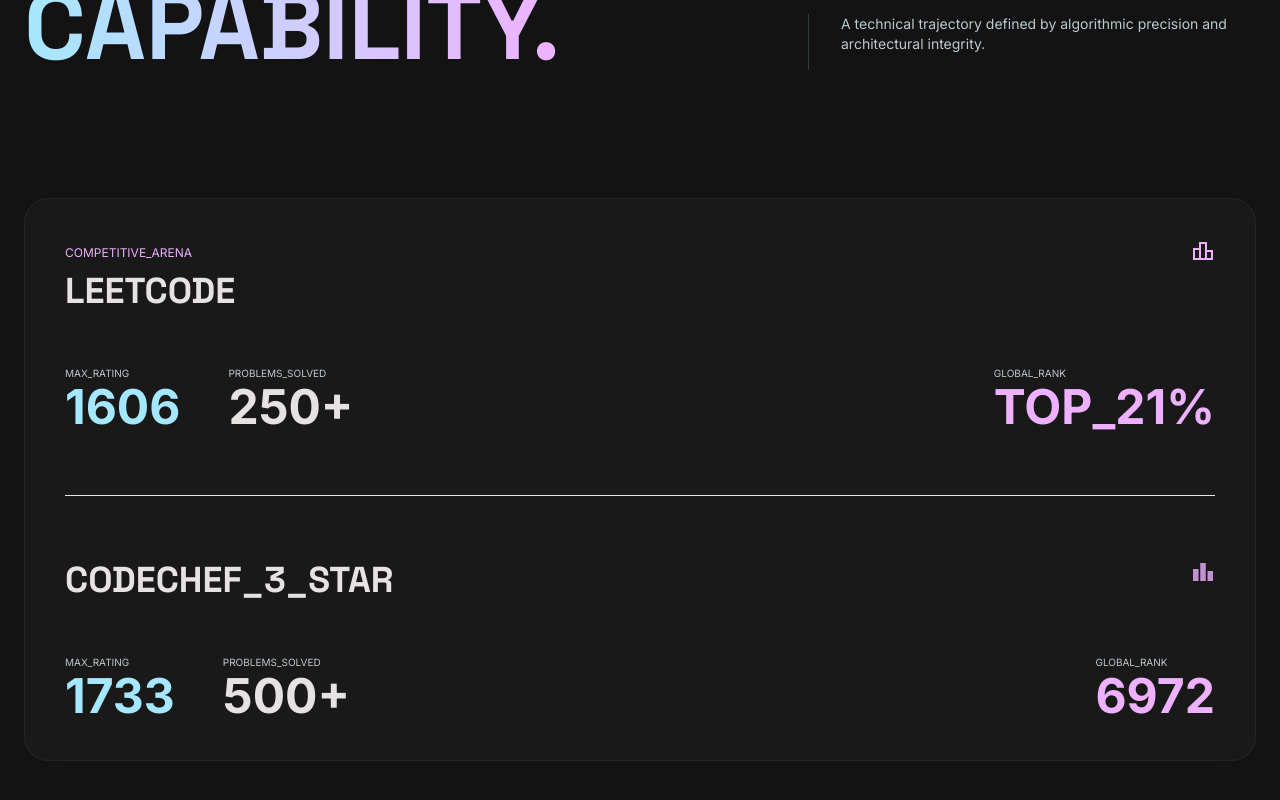
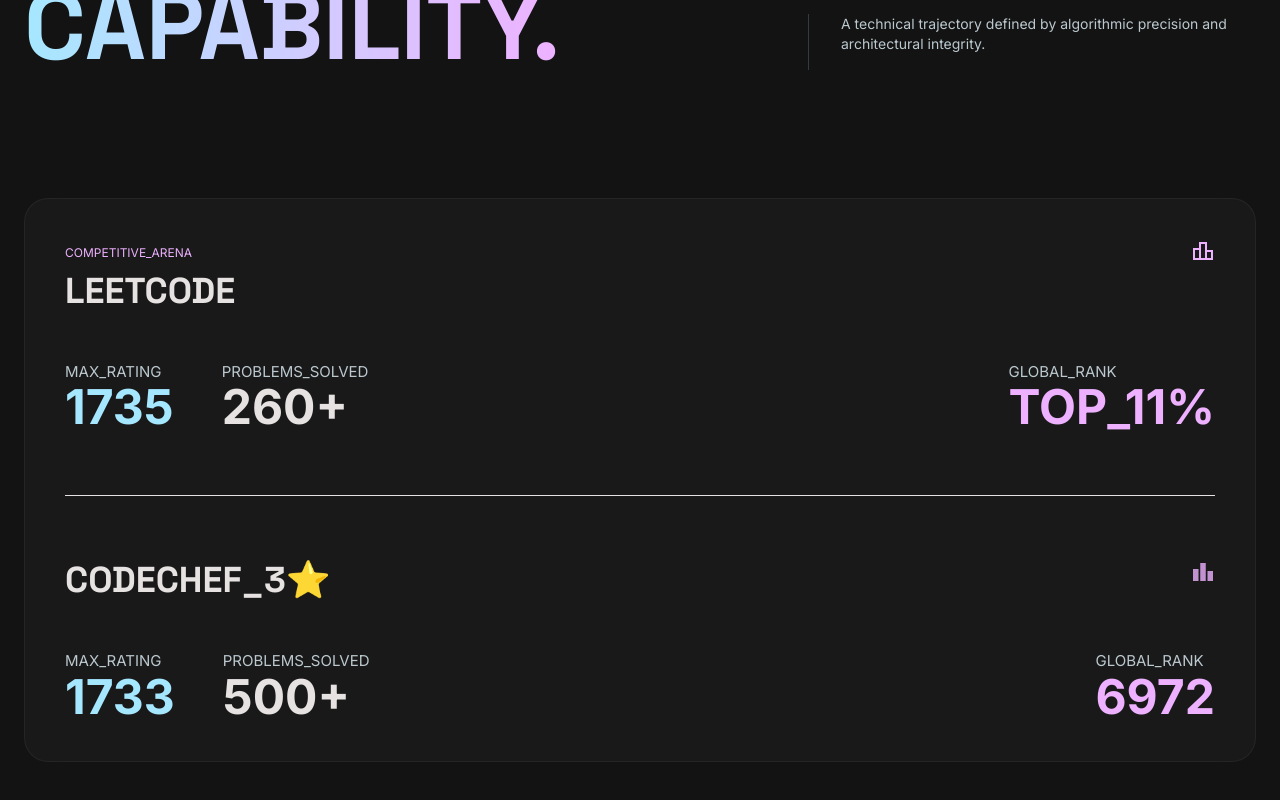
Before and after one commit to Name-Archit/Portfolio_Website, a React (Vite) app: page /expertise in a window 1280 px wide. Shown: the part 330-1130 px from the top of the page. Built offline with nearby package versions, Linux system fonts and the light colour scheme.

Commit message:
Changes few codes

```diff
--- a/src/pages/Expertise.jsx
+++ b/src/pages/Expertise.jsx
@@ -48,24 +48,24 @@
 
               <div className="flex flex-wrap gap-12">
                 <div>
-                  <span className="text-[10px] text-on-surface-variant">
+                  <span className="text-[15px] text-on-surface-variant">
                     MAX_RATING
                   </span>
-                  <p className="text-5xl text-primary font-bold">1606</p>
+                  <p className="text-5xl text-primary font-bold">1735</p>
                 </div>
 
                 <div>
-                  <span className="text-[10px] text-on-surface-variant">
+                  <span className="text-[15px] text-on-surface-variant">
                     PROBLEMS_SOLVED
                   </span>
-                  <p className="text-5xl font-bold">250+</p>
+                  <p className="text-5xl font-bold">260+</p>
                 </div>
 
                 <div className="ml-auto">
-                  <span className="text-[10px] text-on-surface-variant">
+                  <span className="text-[15px] text-on-surface-variant">
                     GLOBAL_RANK
                   </span>
-                  <p className="text-5xl text-secondary font-bold">TOP_21%</p>
+                  <p className="text-5xl text-secondary font-bold">TOP_11%</p>
                 </div>
               </div>
             </div>
@@ -77,7 +77,7 @@
             <div>
               <div className="flex justify-between mb-12">
                 <h2 className="text-4xl font-bold uppercase">
-                  CODECHEF_3_STAR
+                  CODECHEF_3⭐
                 </h2>
 
                 <span
@@ -90,21 +90,21 @@
 
               <div className="flex flex-wrap gap-12">
                 <div>
-                  <span className="text-[10px] text-on-surface-variant">
+                  <span className="text-[15px] text-on-surface-variant">
                     MAX_RATING
                   </span>
                   <p className="text-5xl text-primary font-bold">1733</p>
                 </div>
 
                 <div>
-                  <span className="text-[10px] text-on-surface-variant">
+                  <span className="text-[15px] text-on-surface-variant">
                     PROBLEMS_SOLVED
                   </span>
                   <p className="text-5xl font-bold">500+</p>
                 </div>
 
                 <div className="ml-auto">
-                  <span className="text-[10px] text-on-surface-variant">
+                  <span className="text-[15px] text-on-surface-variant">
                     GLOBAL_RANK
                   </span>
                   <p className="text-5xl text-secondary font-bold">6972</p>
--- a/src/pages/Home.jsx
+++ b/src/pages/Home.jsx
@@ -1,6 +1,4 @@
 import Hero from "../sections/Hero";
-
-// https://architportfolio-one.vercel.app/
 
 const Home = () => {
   return (
```
